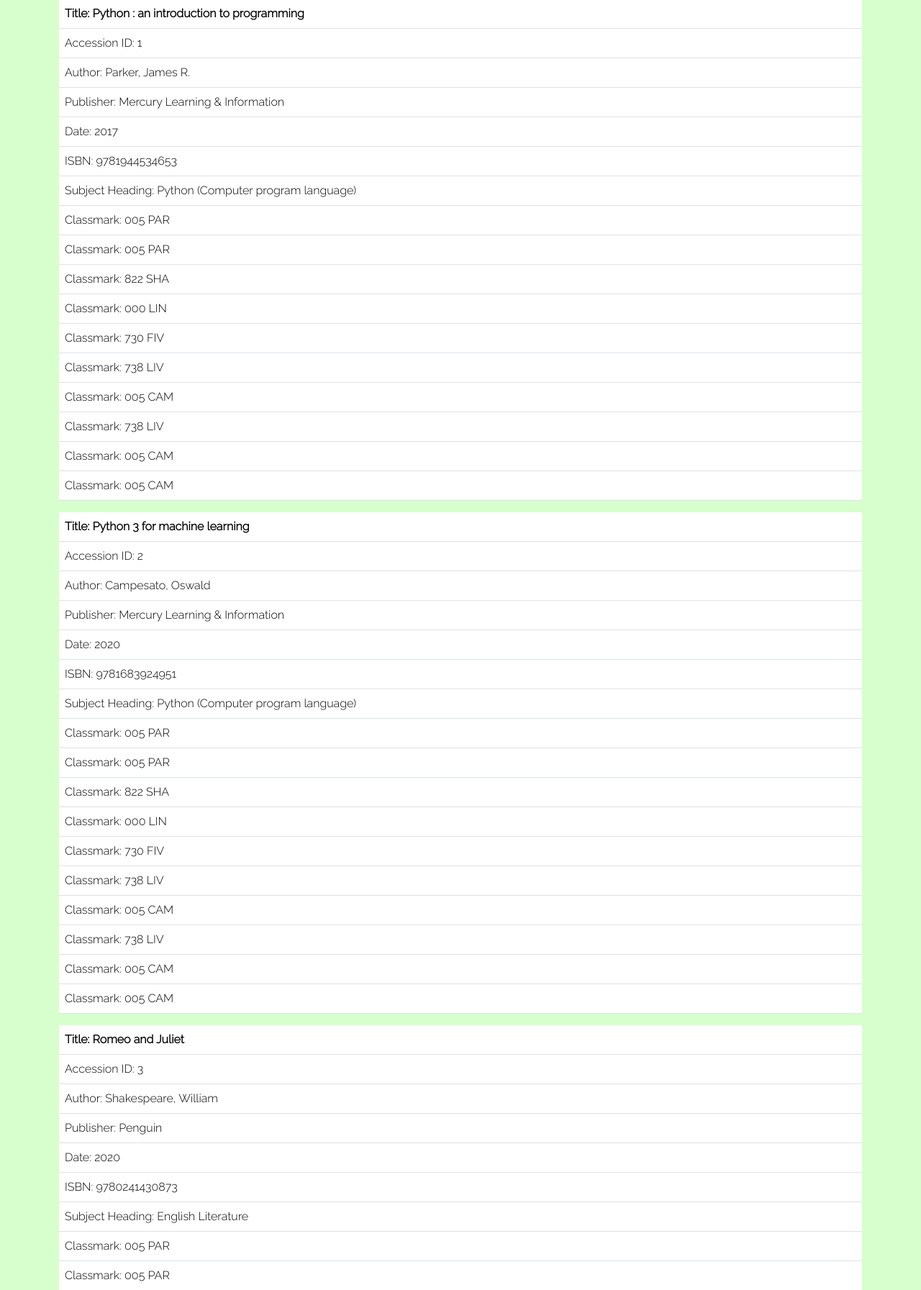
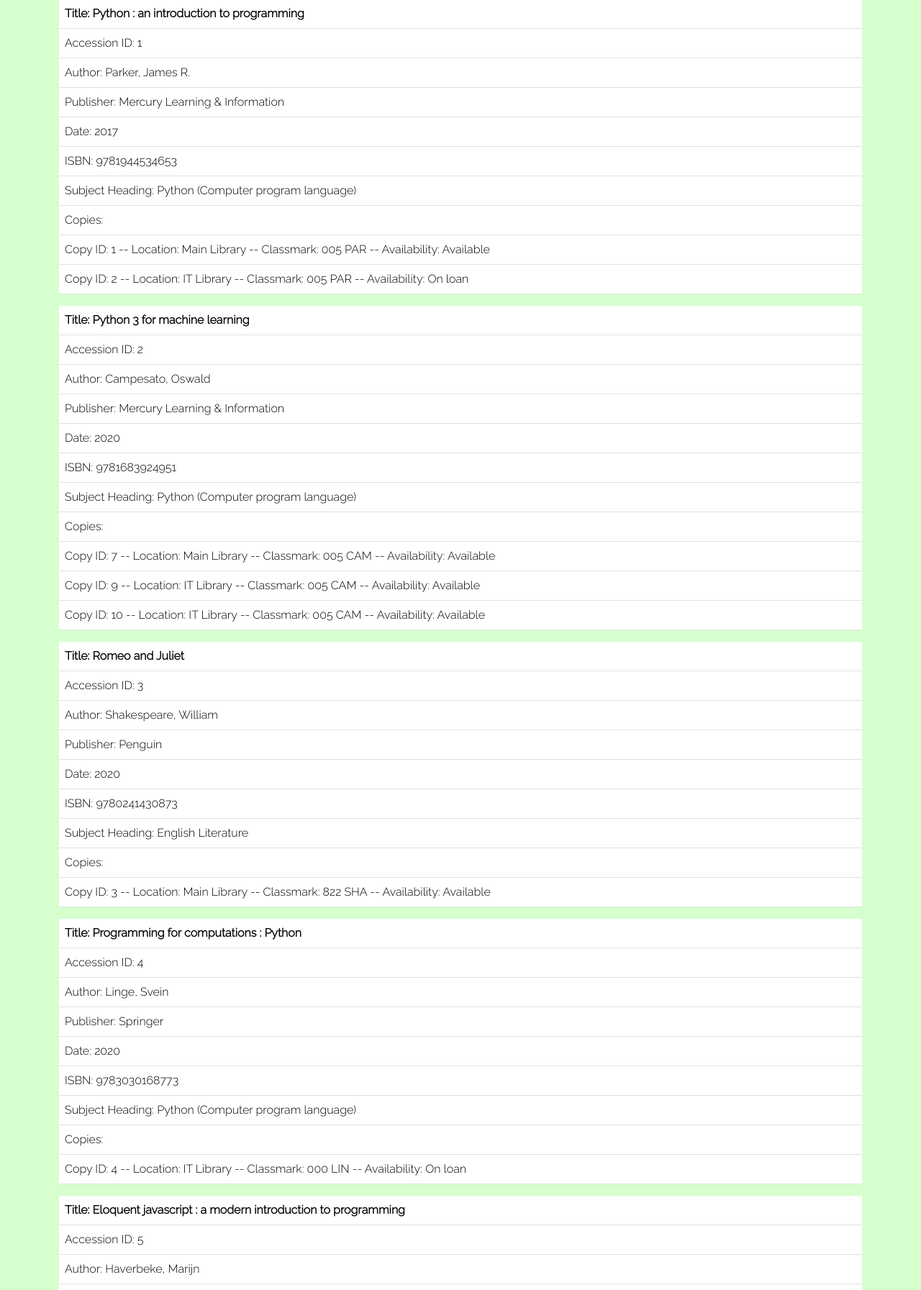
Before and after one commit to Kaz-UK/LibraryProject, a Flask app: template flask_application/karen_flask/application/templates/search_author.html in a window 1280 px wide. Shown: the part 137-1930 px from the top of the page at 72% size. Run offline with Flask 2, Linux system fonts and the light colour scheme; the template is opened without the code that fills it: values that come from a table or form of the project are taken from there, others are empty; data comes from the database, SQL or seed files in the repository.

Commit message:
modified routes file - search author now working

```diff
--- a/flask_application/karen_flask/application/templates/search_author.html
+++ b/flask_application/karen_flask/application/templates/search_author.html
@@ -28,14 +28,15 @@
                 <tr>
                 <td>Subject Heading: {{book.subject_heading}}</td>
                 </tr>
-                {% for copy in copies %}
                 <tr>
-                <td>Classmark: {{copy.classmark}}</td>
+                <td>Copies:</td>
+                </tr>
+                {% for copy in book.copies %}
+                <tr>
+                <td>Copy ID: {{copy.copy_id}} -- Location: {{copy.location}} -- Classmark: {{copy.classmark}} -- Availability: {{copy.loan_status}}</td>
                 </tr>
                 {% endfor %}
             </tbody>
-
-
 
         </table>
         {% endfor %}
```
Also changed, not shown: flask_application/karen_flask/application/routes.py (+24 -5 lines).
